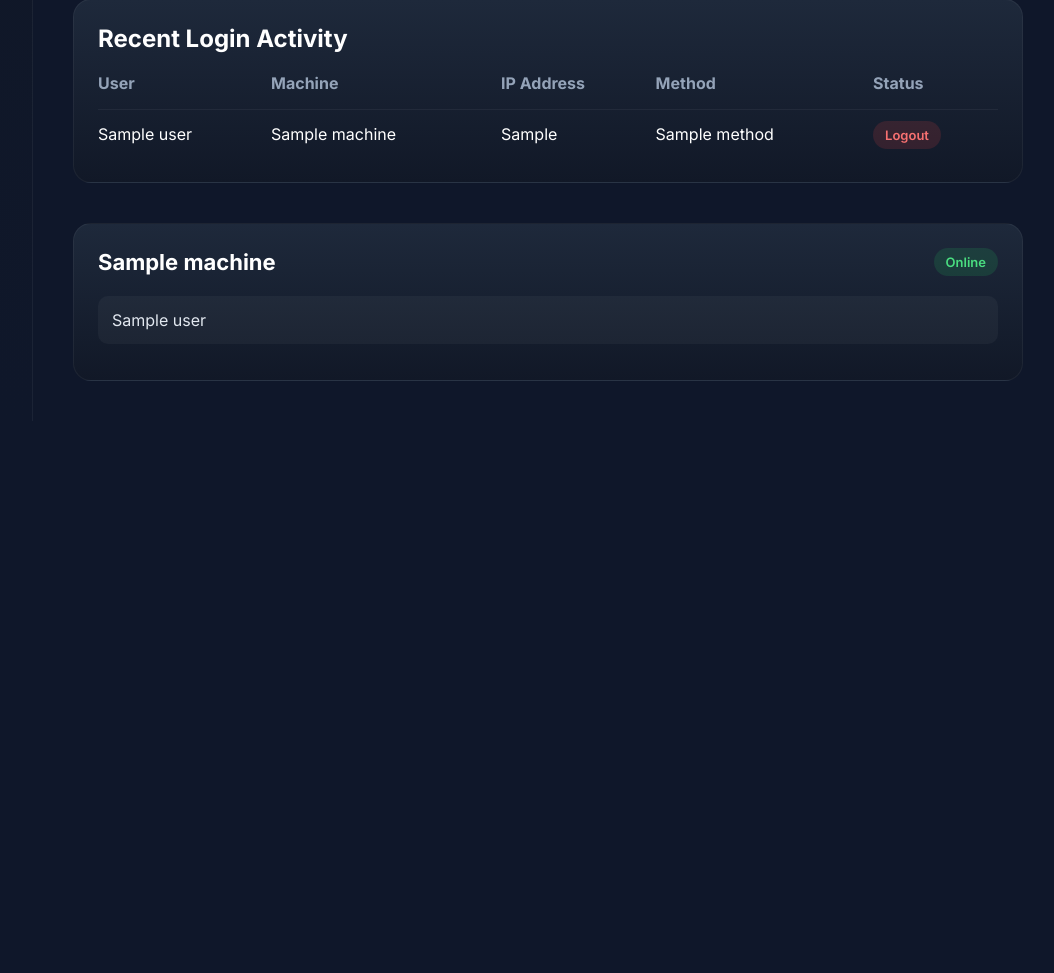
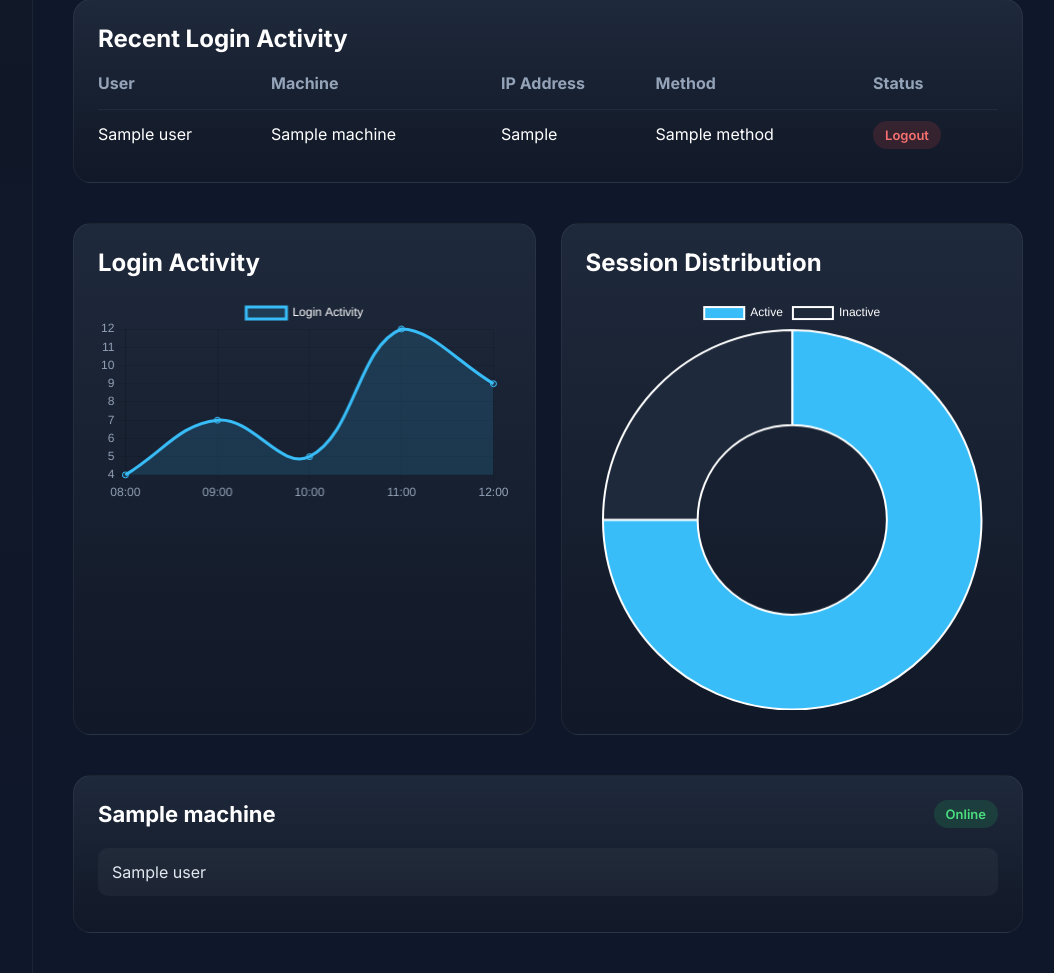
Before and after one commit to HarolTorrado73/login-report-system, a Flask app: template app/templates/index.html in a window 1280 px wide. Shown: the part 410-1383 px from the top of the page, without its empty margins (217-1271 px from the left). Before the commit the page ends 791 px from the top, so only its background shows below. Run offline with Flask 3, Linux system fonts and the light colour scheme; the template is opened without the code that fills it: most values are stand-ins (such as "Sample title", 1, 10 or a date in 2020).

Commit message:
Add interactive dashboard analytics charts

```diff
--- a/app/static/css/style.css
+++ b/app/static/css/style.css
@@ -318,3 +318,32 @@
     font-size: 13px;
     font-weight: 600;
 }
+
+/* CHARTS */
+
+.charts-grid {
+    display: grid;
+
+    grid-template-columns: repeat(
+        auto-fit,
+        minmax(350px, 1fr)
+    );
+
+    gap: 25px;
+
+    margin-bottom: 40px;
+}
+
+.chart-card {
+    background: linear-gradient(
+        180deg,
+        #1e293b,
+        #111827
+    );
+
+    border: 1px solid rgba(255,255,255,0.05);
+
+    border-radius: 18px;
+
+    padding: 24px;
+}
--- a/app/templates/base.html
+++ b/app/templates/base.html
@@ -67,5 +67,10 @@
 
     </div>
 
+    <script src="https://cdn.jsdelivr.net/npm/chart.js"></script>
+
+{% block scripts %}
+{% endblock %}
+
 </body>
 </html>
--- a/app/templates/index.html
+++ b/app/templates/index.html
@@ -94,6 +94,30 @@
 
 </div>
 
+<div class="charts-grid">
+
+    <div class="chart-card">
+
+        <div class="section-header">
+            <h2>Login Activity</h2>
+        </div>
+
+        <canvas id="loginChart"></canvas>
+
+    </div>
+
+    <div class="chart-card">
+
+        <div class="section-header">
+            <h2>Session Distribution</h2>
+        </div>
+
+        <canvas id="sessionChart"></canvas>
+
+    </div>
+
+</div>
+
 <div class="machines-grid">
 
     {% for machine, users in report.items() %}
@@ -137,3 +161,91 @@
 </div>
 
 {% endblock %}
+
+{% block scripts %}
+
+<script>
+
+const loginChart = document.getElementById('loginChart');
+
+new Chart(loginChart, {
+    type: 'line',
+
+    data: {
+        labels: ['08:00', '09:00', '10:00', '11:00', '12:00'],
+
+        datasets: [{
+            label: 'Login Activity',
+
+            data: [4, 7, 5, 12, 9],
+
+            borderColor: '#38bdf8',
+
+            backgroundColor: 'rgba(56, 189, 248, 0.15)',
+
+            tension: 0.4,
+
+            fill: true
+        }]
+    },
+
+    options: {
+        responsive: true,
+
+        plugins: {
+            legend: {
+                labels: {
+                    color: 'white'
+                }
+            }
+        },
+
+        scales: {
+            x: {
+                ticks: {
+                    color: '#94a3b8'
+                }
+            },
+
+            y: {
+                ticks: {
+                    color: '#94a3b8'
+                }
+            }
+        }
+    }
+});
+
+
+const sessionChart = document.getElementById('sessionChart');
+
+new Chart(sessionChart, {
+    type: 'doughnut',
+
+    data: {
+        labels: ['Active', 'Inactive'],
+
+        datasets: [{
+            data: [12, 4],
+
+            backgroundColor: [
+                '#38bdf8',
+                '#1e293b'
+            ]
+        }]
+    },
+
+    options: {
+        plugins: {
+            legend: {
+                labels: {
+                    color: 'white'
+                }
+            }
+        }
+    }
+});
+
+</script>
+
+{% endblock %}
```
